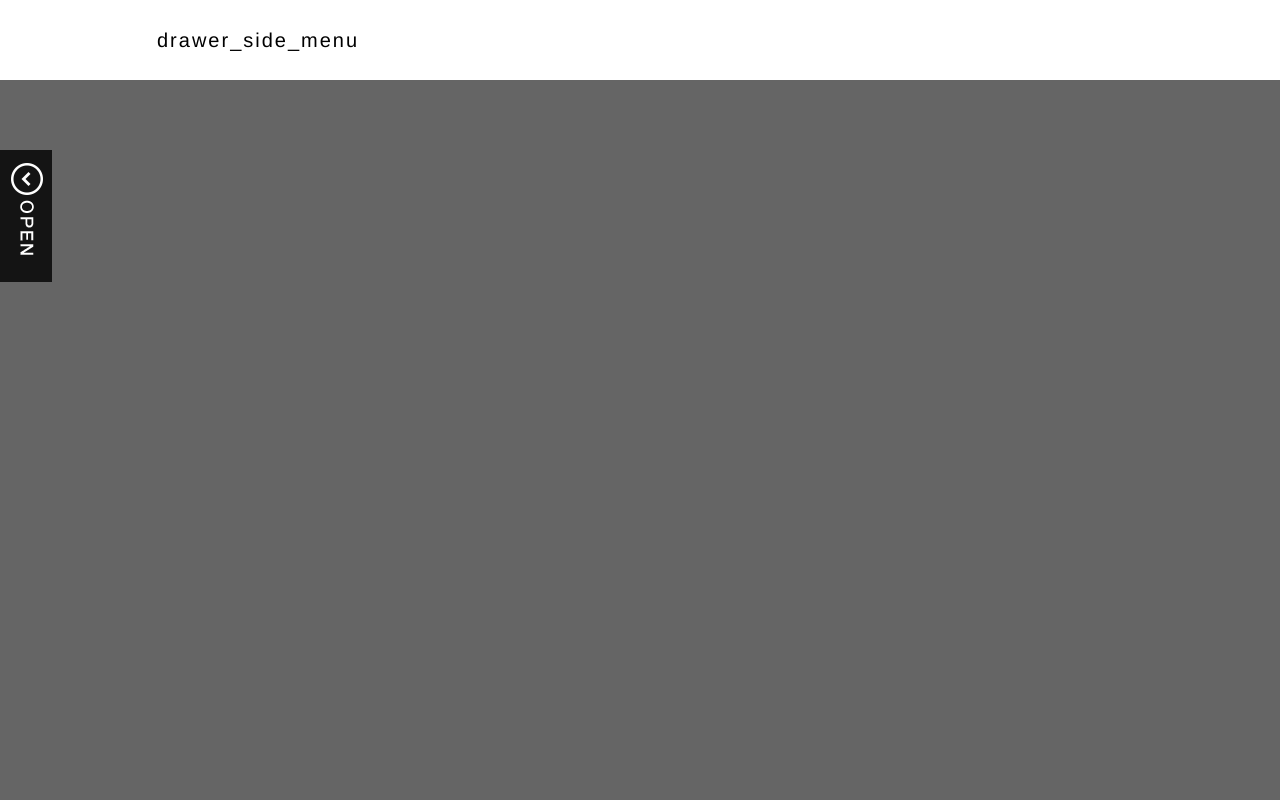
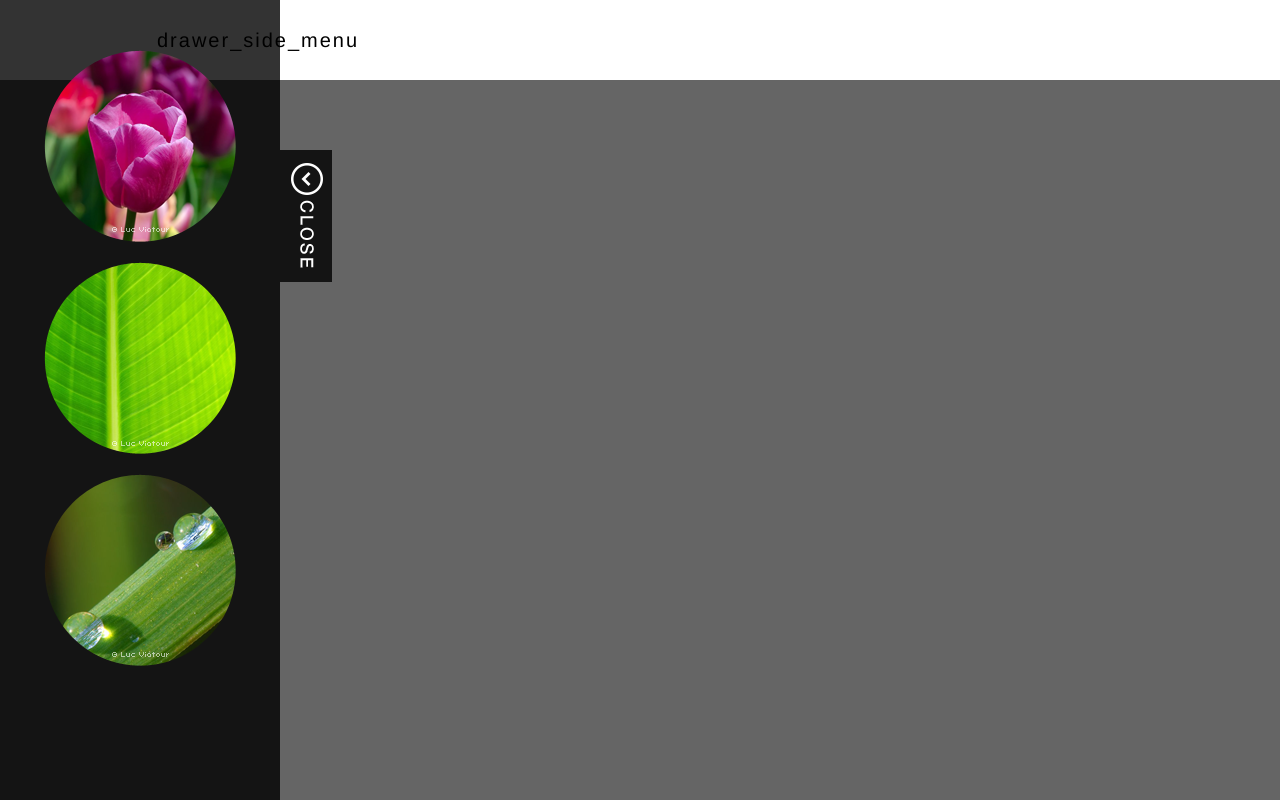
Before and after one commit to leekwanghyup/eazy_web, a plain HTML site: page jQuery_07_drawer_side_menu_BASE/index.html in a window 1280 px wide. Both pictures are taken after a click on the button 26 px from the left and 216 px from the top of the page. Drawn offline with Linux system fonts and the light colour scheme.

Commit message:
서랍메뉴 예제 완성

```diff
--- a/jQuery_07_drawer_side_menu_BASE/js/main.js
+++ b/jQuery_07_drawer_side_menu_BASE/js/main.js
@@ -0,0 +1,27 @@
+// $aside.stop().animate({left:'0px'}, 300); // 버튼을 클릭하면 서랍이 열림
+
+// A.addClass('b c'); // A에 'b'와 'c'클래스명 추가
+// A.removeClass('b c');
+// A.toggleClass('b');  // 클래스명 추가(클래스명이없다면)/삭제(클래스명이 있으면)
+// A.hasClass('b') // 클래스 b가 존재하면 참
+// A.attr('href', 'b') // A의 href 속성을 b로 변경
+
+$(function(){
+    var $aside = $('aside');
+    var $button = $aside.find('button');
+    var $duration = 700;
+
+    console.log($button.find('img').attr('src'));
+
+    $button.click(function(){
+        console.log("button click");
+         $aside.toggleClass('open');
+        if($aside.hasClass('open')){
+            $aside.stop().animate({left:'-70px'}, $duration,'easeOutBack'); // 서랍 열림 easeOutBack: Jquery UI, 덜컹거리는 느낌
+            $button.find('img').attr('src', 'img/btn_close.png'); // close버튼으로 이미지 변경
+        } else{
+            $aside.stop().animate({left:'-350px'}, $duration,'easeInBack');
+            $button.find('img').attr('src', 'img/btn_open.png')
+        }
+    })
+})
```
Also changed, not shown: jQuery_07_drawer_side_menu_BASE/index.html (line endings or trailing spaces).
